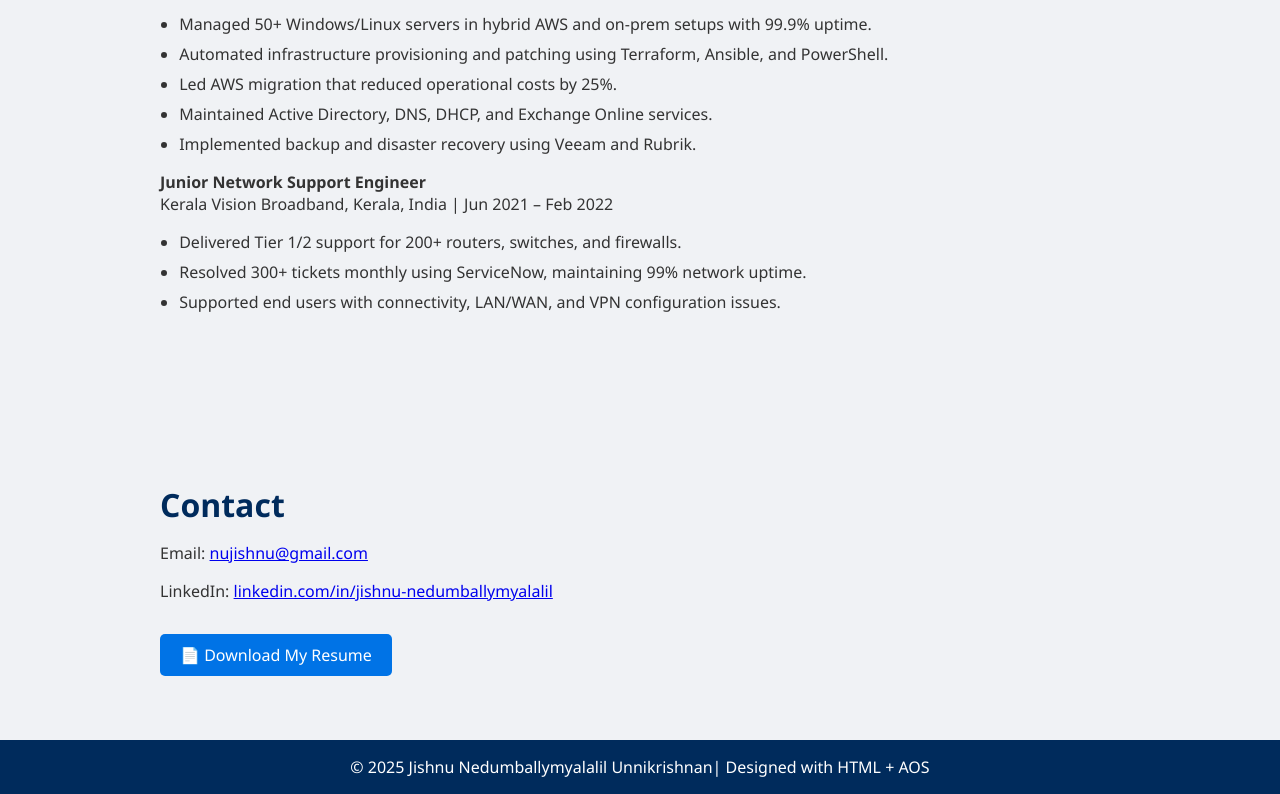
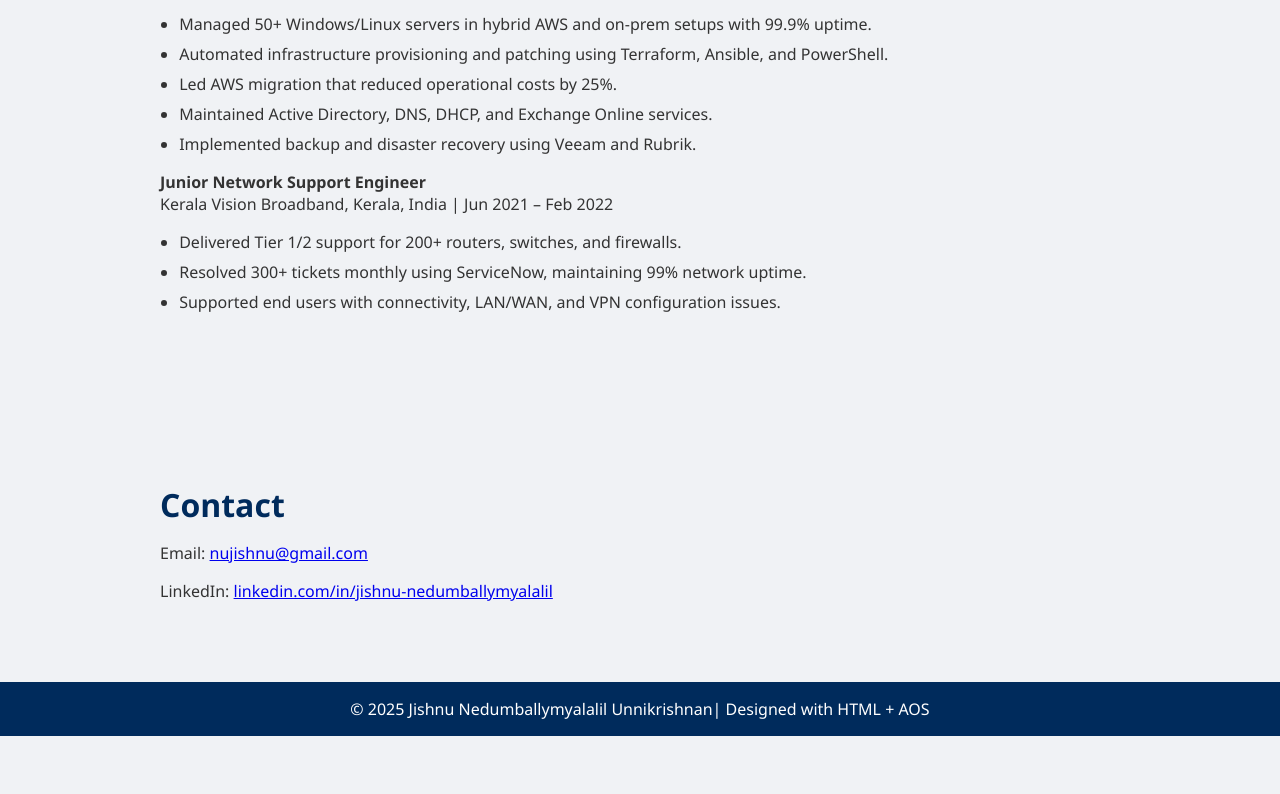
Before and after one commit to nujishnu/Jishnu-portfolio, a plain HTML site: page index.html in a window 1280 px wide. Shown: the part 1277-2071 px from the top of the page. After the commit the page ends 2013 px from the top, so only its background shows below. Drawn offline with nearby package versions, Linux system fonts and the light colour scheme.

Commit message:
Update index.html

```diff
--- a/index.html
+++ b/index.html
@@ -136,7 +136,6 @@
     <h2>Contact</h2>
     <p>Email: <a href="mailto:nujishnu@gmail.com">nujishnu@gmail.com</a></p>
     <p>LinkedIn: <a href="https://linkedin.com/in/jishnu-nedumballymyalalil-unnikrishnan-606973130" target="_blank">linkedin.com/in/jishnu-nedumballymyalalil</a></p>
-    <a href="Jishnu_Professional_CV.pdf" download class="button" data-aos="zoom-in">📄 Download My Resume </a>
   </section>
 
   <footer>
```
